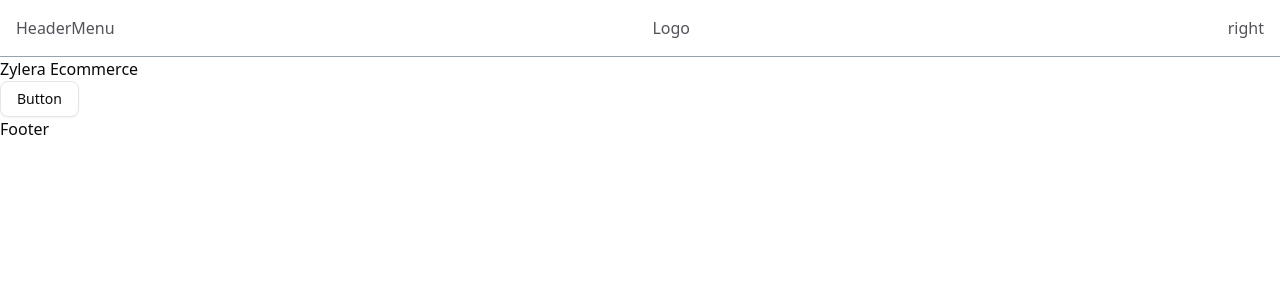
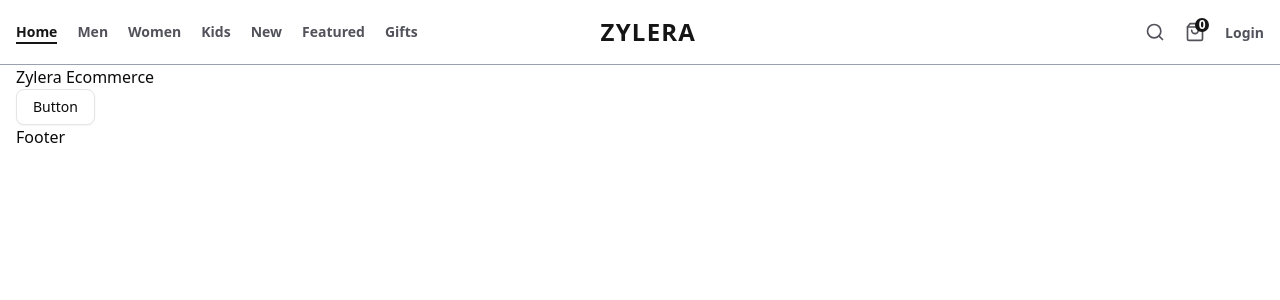
Before and after one commit to Sanjay-k-m/zylera-ecommerce, a Next.js app: page / in a window 1280 px wide. Shown: the top 300 px of the page. Built offline with nearby package versions, Linux system fonts and the light colour scheme.

Commit message:
added cart search login icons on header section

```diff
--- a/app/globals.css
+++ b/app/globals.css
@@ -135,4 +135,7 @@
   body {
     @apply bg-background text-foreground;
   }
+  .hoverEffect{
+    @apply transition-all ease-in-out duration-300 cursor-pointer
+  }
 }
--- a/app/page.tsx
+++ b/app/page.tsx
@@ -1,10 +1,13 @@
+import Container from "@/components/Container";
 import { Button } from "@/components/ui/button";
 
 export default function Home() {
   return (
-    <div >
-      <h1>Zylera Ecommerce</h1>
-      <Button variant={"outline"}>Button</Button>
+    <div>
+      <Container>
+        <h1>Zylera Ecommerce</h1>
+        <Button variant={"outline"}>Button</Button>
+      </Container>
     </div>
   );
 }
--- /dev/null
+++ b/components/CartIcon.tsx
@@ -0,0 +1,16 @@
+import { ShoppingBag } from "lucide-react";
+import Link from "next/link";
+import React from "react";
+
+const CartIcon = () => {
+  return (
+      <Link href={"/cart"} className="group relative">
+        <ShoppingBag className="w-5 h-5 group-hover:text-custom-darkColor hoverEffect" />
+      <span className="absolute -top-1 -right-1 bg-custom-darkColor text-white h-3.5 w-3.5 rounded-full text-xs font-semibold flex items-center justify-center">
+        0
+      </span>
+      </Link>
+  );
+};
+
+export default CartIcon;
--- a/components/Footer.tsx
+++ b/components/Footer.tsx
@@ -1,11 +1,12 @@
-import React from 'react'
+import React from "react";
+import Container from "./Container";
 
 const Footer = () => {
   return (
     <div>
-      Footer
+      <Container>Footer</Container>
     </div>
-  )
-}
+  );
+};
 
-export default Footer
+export default Footer;
--- a/components/Header.tsx
+++ b/components/Header.tsx
@@ -2,14 +2,25 @@ import React from "react";
 import HeaderMenu from "./HeaderMenu";
 import Logo from "./Logo";
 import Container from "./Container";
+import MobileMenu from "./MobileMenu";
+import SearchBar from "./SearchBar";
+import CartIcon from "./CartIcon";
 
 const Header = () => {
   return (
     <header className=" border-b  border-b-gray-400 py-4">
       <Container className="flex items-center justify-between gap-7 text-custom-lightColor">
         <HeaderMenu />
-        <Logo />
-        <div>right</div>
+        <div className="w-auto md:w-1/3 flex items-center justify-center gap-2.5">
+          <MobileMenu /> <Logo className="">Zylera </Logo>
+        </div>
+        <div className="w-auto md:w-1/3 flex items-center justify-end gap-5">
+          <SearchBar />
+          <CartIcon />
+          <div>
+            <button className="text-sm font-semibold hover:text-custom-darkColor hoverEffect ">Login</button>
+          </div>
+        </div>
       </Container>
     </header>
   );
--- a/components/HeaderMenu.tsx
+++ b/components/HeaderMenu.tsx
@@ -1,11 +1,40 @@
-import React from 'react'
+"use client";
+import { headerData } from "@/constants";
+import Link from "next/link";
+import { usePathname } from "next/navigation";
+import React from "react";
 
 const HeaderMenu = () => {
+  const pathname = usePathname();
+  console.log("🚀 ~ HeaderMenu ~ pathname:", pathname);
+
   return (
-    <div>
-      HeaderMenu
+    <div className="hidden md:inline-flex w-1/3 items-center gap-5 text-sm capitalize font-semibold">
+      {headerData.map((item, index) => {
+        return (
+          <Link
+            key={index}
+            href={item?.href}
+            className={`hover:text-custom-darkColor hoverEffect relative group ${
+              pathname === item?.href && "text-custom-darkColor"
+            }`}
+          >
+            {item?.title}
+            <span
+              className={`absolute -bottom-0.5 left-1/2 w-0 h-0.5  bg-custom-darkColor hoverEffect group-hover:w-1/2 group-hover:left-0 ${
+                pathname === item?.href && "w-1/2 left-0"
+              }`}
+            />
+            <span
+              className={`absolute -bottom-0.5 right-1/2 w-0 h-0.5  bg-custom-darkColor hoverEffect group-hover:w-1/2 group-hover:right-0 ${
+                pathname === item?.href && "w-1/2 right-0"
+              }`}
+            />
+          </Link>
+        );
+      })}
     </div>
-  )
-}
+  );
+};
 
-export default HeaderMenu
+export default HeaderMenu;
--- a/components/Logo.tsx
+++ b/components/Logo.tsx
@@ -1,11 +1,25 @@
-import React from 'react'
+import { cn } from "@/lib/utils";
+import Link from "next/link";
+import React from "react";
 
-const Logo = () => {
-  return (
-    <div>
-      Logo
-    </div>
-  )
+interface Props {
+  children: React.ReactNode;
+  className?: string;
 }
 
-export default Logo
+const Logo = ({ children, className }: Props) => {
+  return (
+    <Link href={"/"}>
+      <h2
+        className={cn(
+          "text-2xl text-custom-darkColor font-black tracking-wider uppercase",
+          className
+        )}
+      >
+        {children}
+      </h2>
+    </Link>
+  );
+};
+
+export default Logo;
--- /dev/null
+++ b/components/MobileMenu.tsx
@@ -0,0 +1,12 @@
+import { AlignLeft } from "lucide-react";
+import React from "react";
+
+const MobileMenu = () => {
+  return (
+    <div>
+      <AlignLeft className="hover:text-custom-darkColor hoverEffect md:hidden "/>
+    </div>
+  );
+};
+
+export default MobileMenu;
--- /dev/null
+++ b/components/SearchBar.tsx
@@ -0,0 +1,12 @@
+import { Search } from "lucide-react";
+import React from "react";
+
+const SearchBar = () => {
+  return (
+    <div>
+      <Search className="w-5 h-5 hover:text-custom-darkColor hoverEffect "/>
+    </div>
+  );
+};
+
+export default SearchBar;
--- /dev/null
+++ b/constants/index.ts
@@ -0,0 +1,21 @@
+ export const headerData = [
+  {
+    title: "Home",
+    href: "/",
+  },
+  {
+    title: "Men",
+    href: "/men-s-fashion",
+  },
+  {
+    title: "Women",
+    href: "/women",
+  },
+  {
+    title: "Kids",
+    href: "/kids",
+  },
+  { title: "New", href: "/new" },
+  { title: "Featured", href: "/featured" },
+  { title: "Gifts", href: "/gifts" },
+];
```
